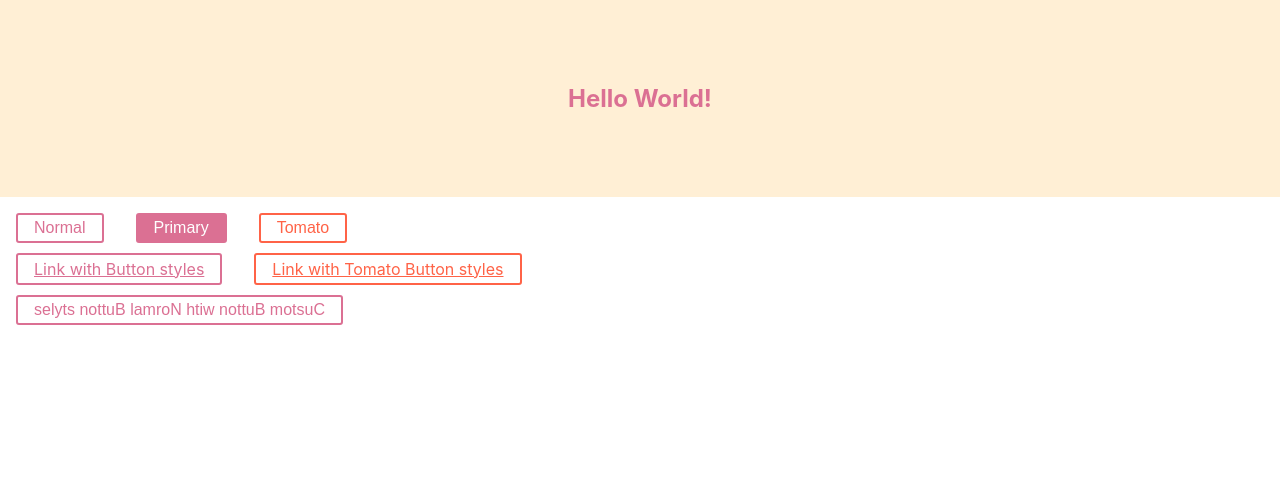
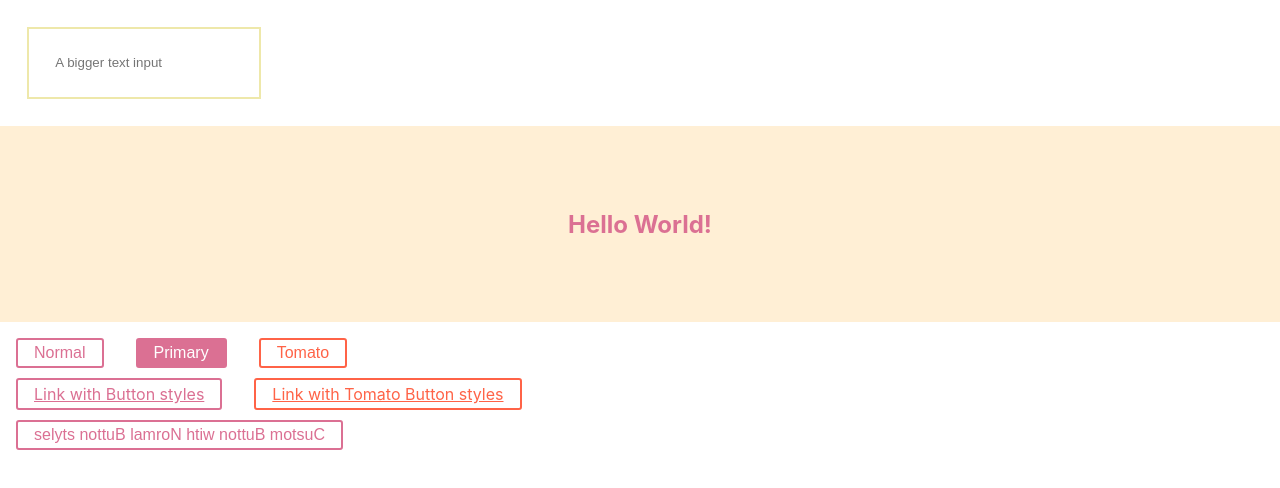
Before and after one commit to rkdehdgus57/styled-component, a React (Create React App) app in the folder styling/: page / in a window 1280 px wide. Shown: the top 488 px of the page. Built offline with nearby package versions, Linux system fonts and the light colour scheme.

Commit message:
Styled Component Attrs

```diff
--- a/styling/src/components/StyleComponentsExample/StyledComponentsExample.js
+++ b/styling/src/components/StyleComponentsExample/StyledComponentsExample.js
@@ -29,12 +29,22 @@ const TomatoButton = styled(Button)`
       border-color: tomato;
     `;
 
+const Input = styled.input.attrs((props) => ({
+    type: "text",
+    size: props.size || "1em",
+}))`
+  border: 2px solid palegoldenrod;
+  margin: ${(props) => props.size};
+  padding: ${(props) => props.size};
+`;
+
 export default function StyledComponentsExample() {
 
     const reversedButton = props => <Button {...props} children={props.children.split('').reverse()}/>
 
     return (
         <>
+            <Input placeholder={"A bigger text input"} size={"2em"} />
             <Wrapper>
                 <Title>Hello World!</Title>
             </Wrapper>
```
